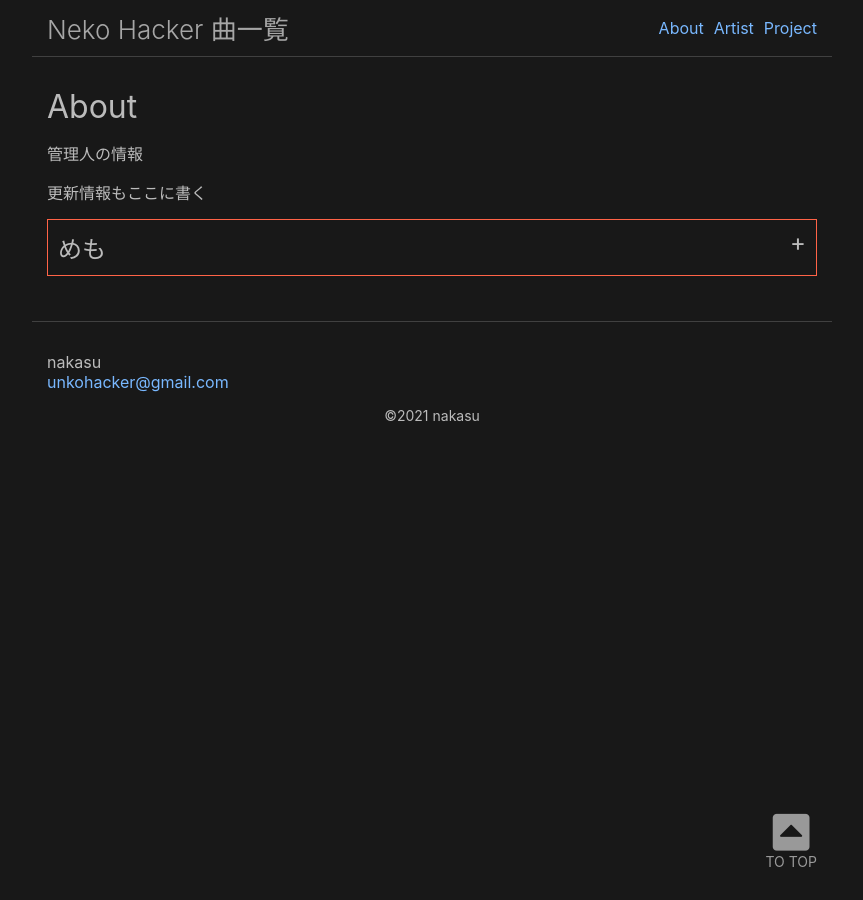
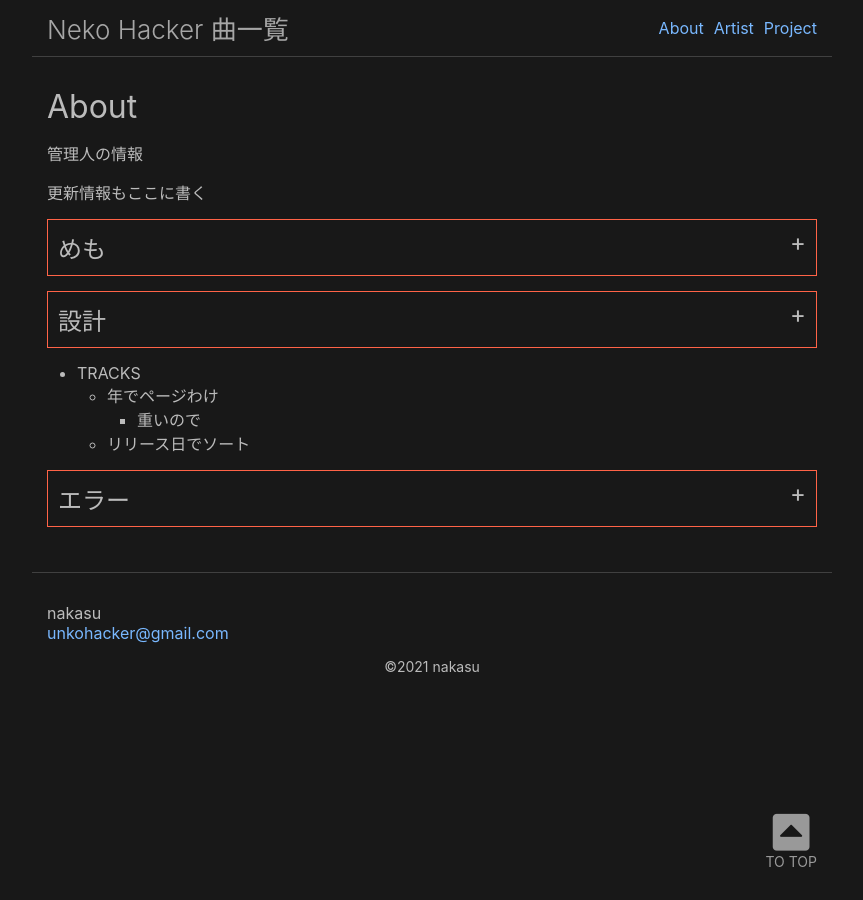
Before and after one commit to znuko/NekoHacker, a Jekyll site: the page built from _pages/about.md, in a window 1280 px wide. Shown: the whole page, without its empty margins (208-1071 px from the left). Built offline with Jekyll 4.4.1, drawn with Linux system fonts in a browser that asks for light colours; nearby versions of some CDN libraries.

Commit message:
Update about.md

```diff
--- a/_pages/about.md
+++ b/_pages/about.md
@@ -8,3 +8,17 @@ permalink: /about/
 更新情報もここに書く
 
 ## めも
+
+
+## 設計
+
+- TRACKS
+  - 年でページわけ
+    - 重いので
+  - リリース日でソート
+
+
+
+## エラー
+
+{{ site.warnings | join: "<br>" }}
```
